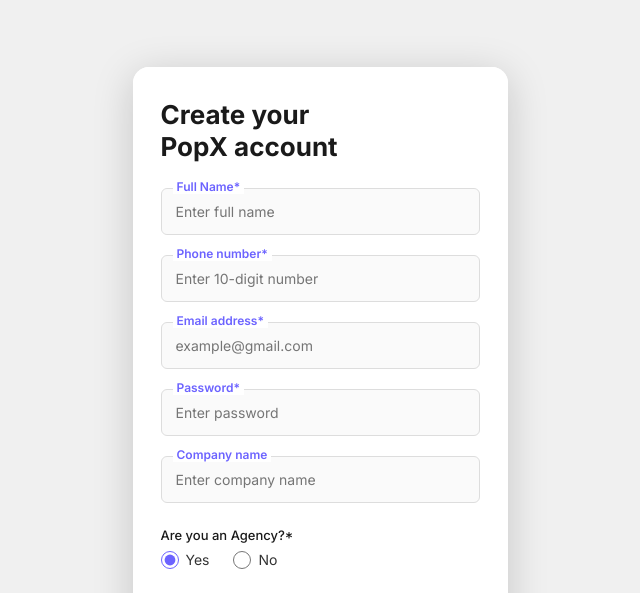
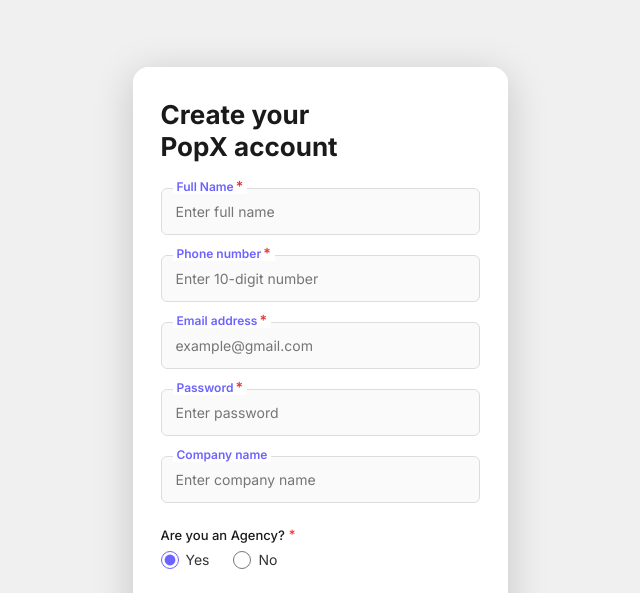
Before and after one commit to Saitejagara/popx-app, a React (Vite) app: page / in a window 1280 px wide. Both pictures are taken after a click on the button "Create Account". Shown: the top 593 px of the page, without its empty margins (320-960 px from the left). Built offline with nearby package versions, Linux system fonts and the light colour scheme.

Commit message:
Initial commit - PopX app

```diff
--- a/src/App.jsx
+++ b/src/App.jsx
@@ -18,7 +18,9 @@
 
   return (
     <PhoneWrapper>
-      <CurrentScreen />
+      <div key={screen} className="screen-transition">
+        <CurrentScreen />
+      </div>
     </PhoneWrapper>
   );
 }
--- a/src/components/FormField.jsx
+++ b/src/components/FormField.jsx
@@ -16,6 +16,14 @@
     fontWeight: 600,
     zIndex: 1,
     pointerEvents: 'none',
+    display: 'inline-flex',
+    alignItems: 'center',
+    gap: 2,
+  },
+  requiredMark: {
+    color: COLORS.error,
+    fontSize: 14,
+    lineHeight: 1,
   },
   input: {
     width: '100%',
@@ -52,9 +60,17 @@
   inputMode,
   maxLength,
 }) {
+  const labelNodes = label
+    ? label.split('*').flatMap((part, index, array) =>
+        index < array.length - 1
+          ? [part, <span key={index} style={styles.requiredMark}>*</span>]
+          : [part]
+      )
+    : null;
+
   return (
     <div style={styles.wrap}>
-      <span style={styles.label}>{label}</span>
+      <span style={styles.label}>{labelNodes}</span>
       <input
         style={{ ...styles.input, ...(hasError ? styles.inputError : {}) }}
         type={type}
--- a/src/pages/CreateAccountPage.jsx
+++ b/src/pages/CreateAccountPage.jsx
@@ -26,6 +26,14 @@
     color: COLORS.textPrimary,
     margin: '4px 0 8px',
     fontWeight: 500,
+    display: 'inline-flex',
+    alignItems: 'center',
+    gap: 4,
+  },
+  requiredMark: {
+    color: COLORS.error,
+    fontSize: 13,
+    lineHeight: 1,
   },
   radioRow: {
     display: 'flex',
@@ -152,7 +160,10 @@
         onChange={(e) => handleChange('company', e.target.value)}
       />
 
-      <p style={styles.agencyLabel}>Are you an Agency?*</p>
+      <p style={styles.agencyLabel}>
+        Are you an Agency?
+        <span style={styles.requiredMark}>*</span>
+      </p>
       <div style={styles.radioRow}>
         <label style={styles.radioLabel}>
           <input
--- a/src/styles/global.css
+++ b/src/styles/global.css
@@ -18,6 +18,23 @@
   justify-content: center;
 }
 
+.screen-transition {
+  width: 100%;
+  height: 100%;
+  animation: screenFade 280ms ease-out;
+}
+
+@keyframes screenFade {
+  from {
+    opacity: 0;
+    transform: translateY(10px);
+  }
+  to {
+    opacity: 1;
+    transform: translateY(0);
+  }
+}
+
 button {
   font-family: inherit;
 }
--- a/src/utils/validation.js
+++ b/src/utils/validation.js
@@ -1,7 +1,9 @@
 export function validateField(field, value) {
   switch (field) {
     case 'fullName':
-      return value.trim() === '' ? 'Full name is required' : '';
+      if (value.trim() === '') return 'Full name is required';
+      if (!/^[A-Za-z\s]+$/.test(value.trim())) return 'Full name must contain letters only';
+      return '';
 
     case 'phone':
       if (value === '') return 'Phone number is required';
@@ -11,8 +13,7 @@
 
     case 'email':
       if (value === '') return 'Email address is required';
-      if (value === '@gmail.com') return 'Please enter a valid Gmail address';
-      if (!value.endsWith('@gmail.com')) return 'Email must end with @gmail.com';
+      if (!/^[^\s@]+@[^\s@]+\.[^\s@]+$/.test(value)) return 'Please enter a valid email address';
       return '';
 
     case 'password':
```
